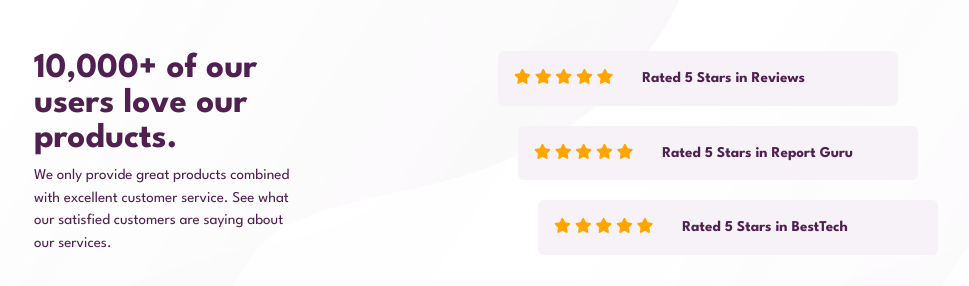
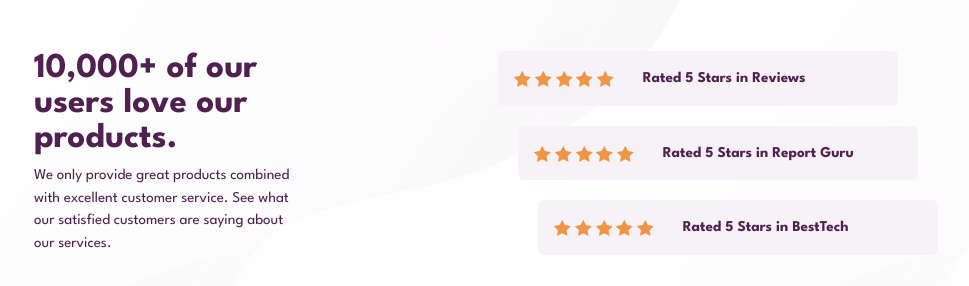
Before and after one commit to LekhaKumar/Social-Proof-Section-Using-Bootstrap, a plain HTML site: page index.html in a window 1280 px wide. Shown: the top 286 px of the page, without its empty margins (30-999 px from the left). Drawn offline with nearby package versions, Linux system fonts and the light colour scheme.

Commit message:
added star for rating

```diff
--- a/index.html
+++ b/index.html
@@ -45,11 +45,11 @@
 
         <div class="card rating_1 rate">
           <div class="card-body">
-            <i class="fa-solid fa-star"></i>
-            <i class="fa-solid fa-star"></i>
-            <i class="fa-solid fa-star"></i>
-            <i class="fa-solid fa-star"></i>
-            <i class="fa-solid fa-star"></i>
+            <img class="star-rating" src="images/icon-star.svg" alt="customer-rating">
+            <img class="star-rating" src="images/icon-star.svg" alt="customer-rating">
+            <img class="star-rating" src="images/icon-star.svg" alt="customer-rating">
+            <img class="star-rating" src="images/icon-star.svg" alt="customer-rating">
+            <img class="star-rating" src="images/icon-star.svg" alt="customer-rating">
             <p class="rate-description">Rated 5 Stars in Reviews</p>
           </div>
         </div>
@@ -59,11 +59,11 @@
 
         <div class="card rating_2 rate">
           <div class="card-body">
-            <i class="fa-solid fa-star"></i>
-            <i class="fa-solid fa-star"></i>
-            <i class="fa-solid fa-star"></i>
-            <i class="fa-solid fa-star"></i>
-            <i class="fa-solid fa-star"></i>
+            <img class="star-rating" src="images/icon-star.svg" alt="customer-rating">
+            <img class="star-rating" src="images/icon-star.svg" alt="customer-rating">
+            <img class="star-rating" src="images/icon-star.svg" alt="customer-rating">
+            <img class="star-rating" src="images/icon-star.svg" alt="customer-rating">
+            <img class="star-rating" src="images/icon-star.svg" alt="customer-rating">
             <p class="rate-description">Rated 5 Stars in Report Guru</p>
           </div>
         </div>
@@ -73,11 +73,11 @@
 
         <div class="card rating_3 rate">
           <div class="card-body">
-            <i class="fa-solid fa-star"></i>
-            <i class="fa-solid fa-star"></i>
-            <i class="fa-solid fa-star"></i>
-            <i class="fa-solid fa-star"></i>
-            <i class="fa-solid fa-star"></i>
+            <img class="star-rating" src="images/icon-star.svg" alt="customer-rating">
+            <img class="star-rating" src="images/icon-star.svg" alt="customer-rating">
+            <img class="star-rating" src="images/icon-star.svg" alt="customer-rating">
+            <img class="star-rating" src="images/icon-star.svg" alt="customer-rating">
+            <img class="star-rating" src="images/icon-star.svg" alt="customer-rating">
             <p class="rate-description">Rated 5 Stars in BestTech</p>
           </div>
         </div>
--- a/style.css
+++ b/style.css
@@ -260,8 +260,9 @@ body{
   margin-right: 20px;
 }
 
-.fa-star{
-  color: orange;
+.star-rating{
+  margin: 0;
+  padding:0;
 }
 
 .rate-description{
```
